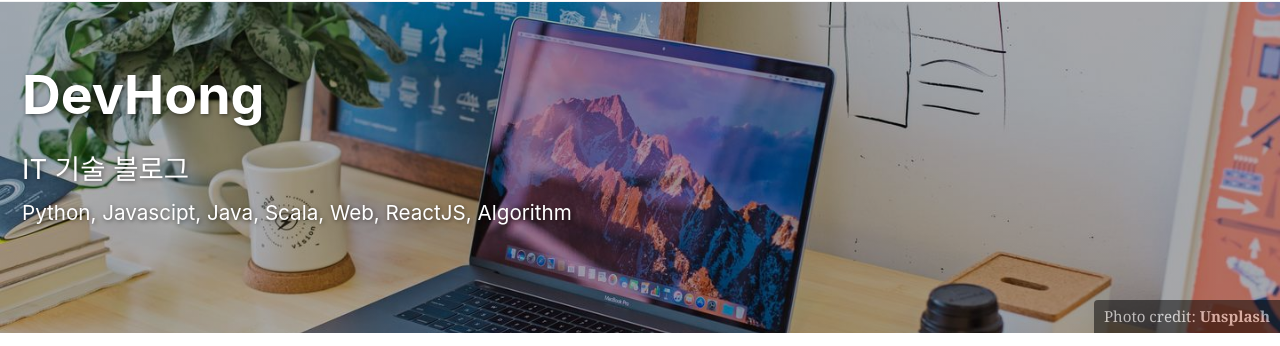
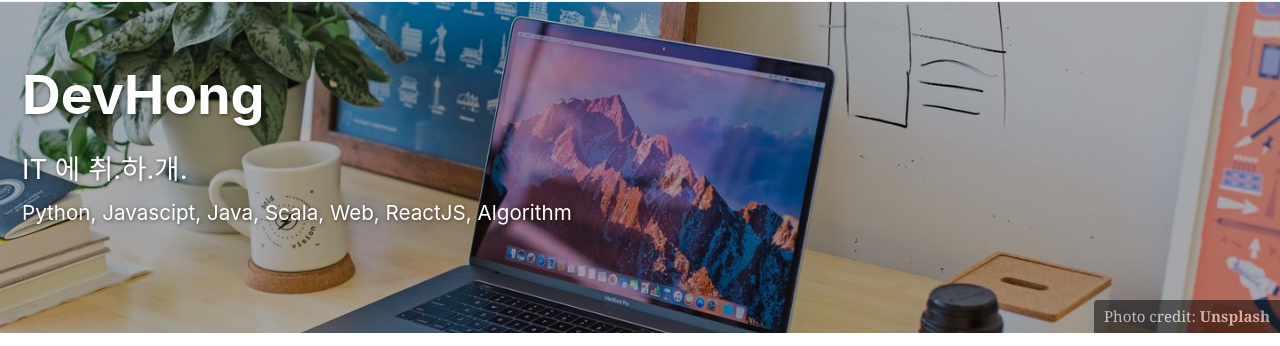
Before and after one commit to taehong9301/dev-hong.github.io, a Jekyll site: the page built from index.html, in a window 1280 px wide and 900 px high. Shown: the part 97-443 px from the top of the window. Built offline with Jekyll 4.4.1, drawn with Linux system fonts in a browser that asks for light colours; cached includes are drawn as plain includes; nearby versions of some CDN libraries; the list of posts is cut into pages by our own code; comment, search, counter and statistics services are not loaded.

Commit message:
Update _config.yml

```diff
--- a/_config.yml
+++ b/_config.yml
@@ -300,7 +300,7 @@ defaults:
         overlay_image: /assets/images/banner.jpg
         caption: "Photo credit: [**Unsplash**](https://unsplash.com)"
       excerpt: >
-        IT 기술 블로그<br />
+        IT 에 취.하.개.<br />
         <small>Python, Javascipt, Java, Scala, Web, ReactJS, Algorithm</small>
 
 #  # _docs
```
